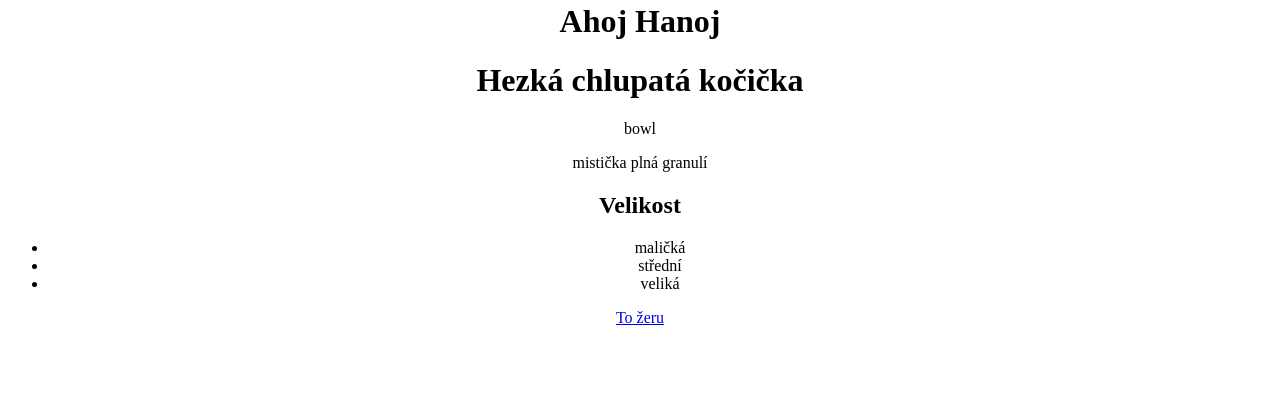
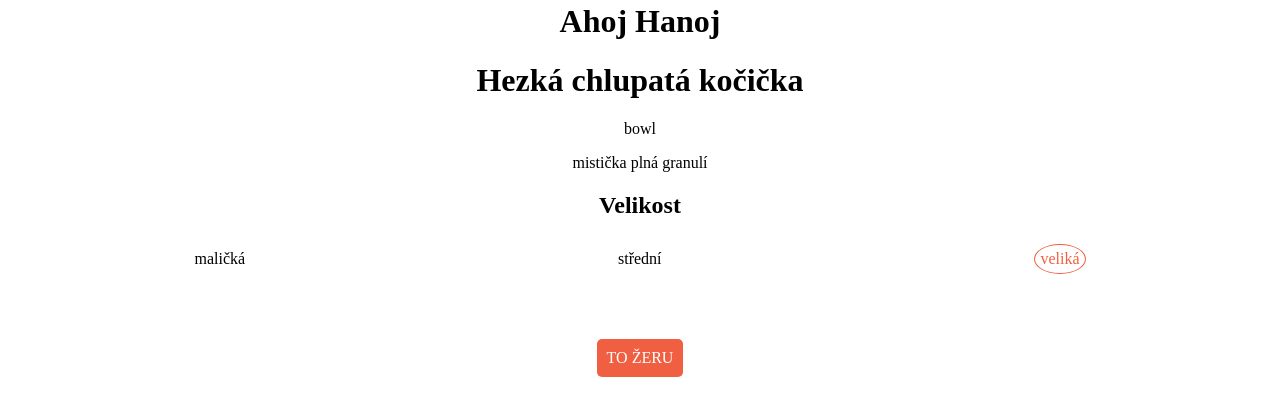
Before and after one commit to evahrdinova/Prvn-projekt, a plain HTML site: page index.html in a window 1280 px wide. Shown: the part 317-732 px from the top of the page. Drawn offline with Linux system fonts and the light colour scheme.

Commit message:
popis a tlačítka

```diff
--- a/style.css
+++ b/style.css
@@ -1,3 +1,45 @@
 body {
     text-align: center;
 }
+.produkt {
+    margin: 10px 0 0;
+    color: #959595;
+}
+
+.popis {
+    margin: 30 0;
+}
+
+.velikosti {
+    display: flex;
+    list-style-type: none;
+    padding: 0;
+    margin: 0;
+    align-items: baseline;
+    justify-content: space-around;
+}
+
+.velikosti li {
+    margin: 5px;
+
+}
+
+.vybrana {
+    border: 1px;
+    border-color: #f15f42;
+    border-style: solid;
+    border-radius: 50%;
+    padding: 5px;
+    color: #f15f42;
+}
+
+.tlacitko {
+    background-color: #f15f42;
+    color: white;
+    text-transform: uppercase;
+    padding: 10px;
+    display: inline-block;
+    text-decoration: none;
+    border-radius: 5px;
+    margin-top: 60px;
+}
```
